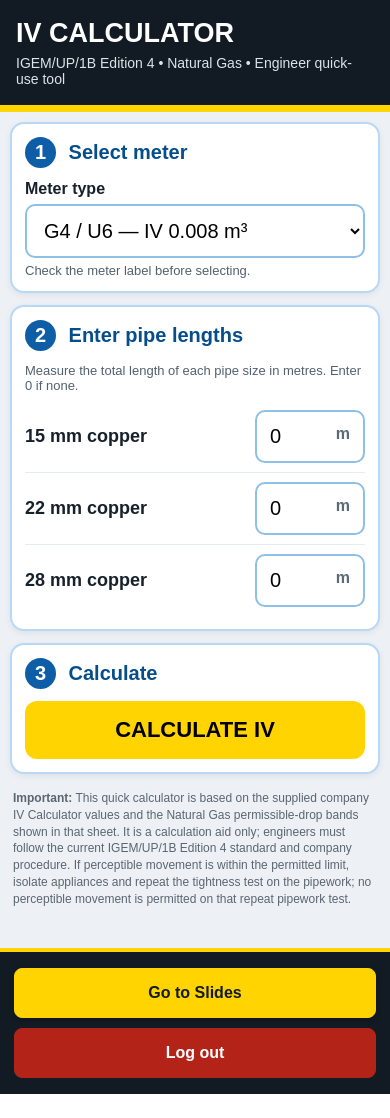
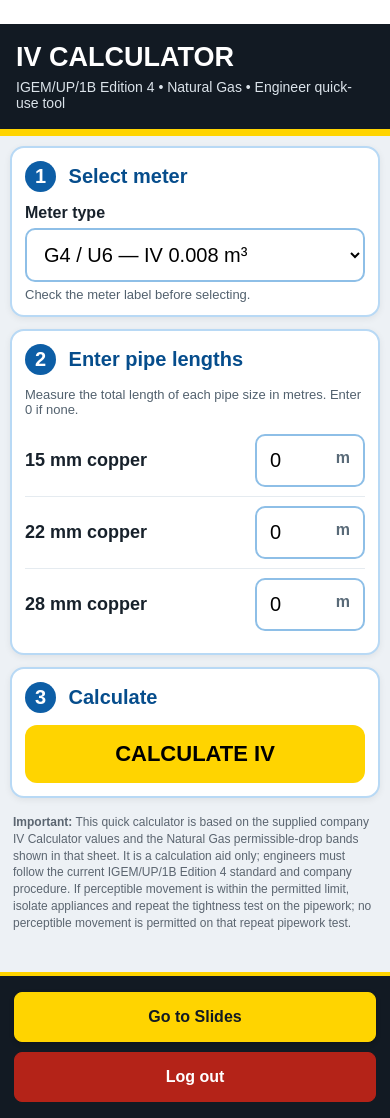
Before and after one commit to idiotplumms/igem-iv-calculator, a Flask app: page /calculator in a window 390 px wide. Before the commit the page ends 1094 px from the top, so only its background shows below. Run offline with Flask 3, Linux system fonts and the light colour scheme; the visitor is signed in with stand-in values (Sample User, id 1).

Commit message:
Update main.css

```diff
--- a/static/main.css
+++ b/static/main.css
@@ -778,3 +778,23 @@ body {
     }
 
 }
+
+/* =========================
+   TOP SAFE-AREA STRIPE
+   ========================= */
+
+body::before {
+    content: "";
+    display: block;
+    height: env(safe-area-inset-top);
+    min-height: 20px;
+    background: white;
+}
+
+@media (max-width: 600px) {
+
+    body::before {
+        min-height: 24px;
+    }
+
+}
```
